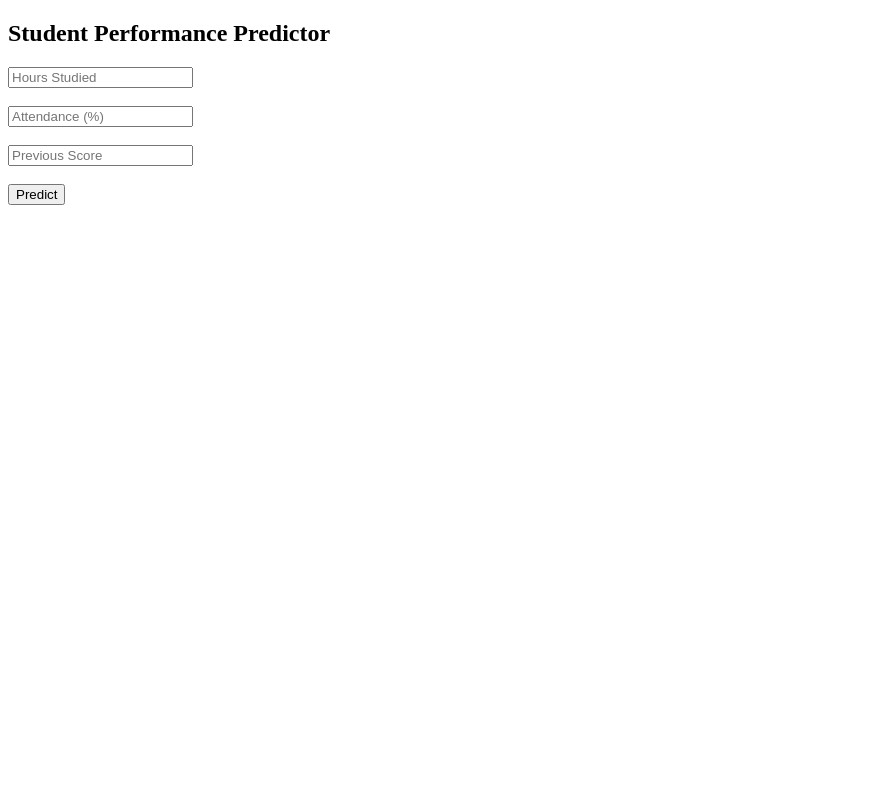
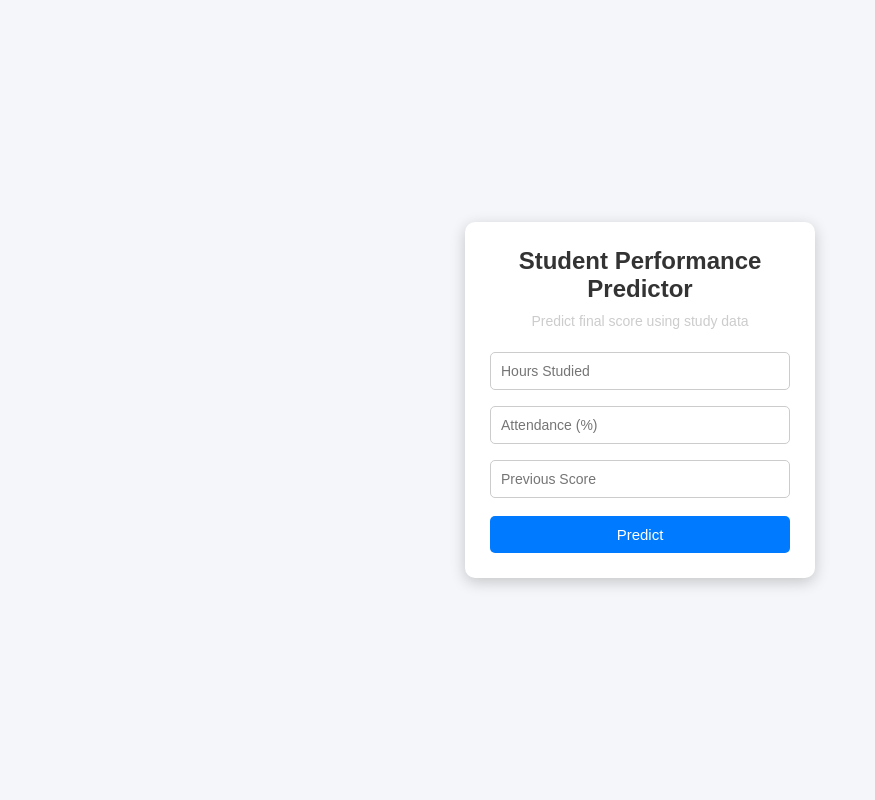
Before and after one commit to praneethdasari/student-performance-app, a Flask app: page / in a window 1280 px wide. Shown: the whole page, without its empty margins (0-875 px from the left). Run offline with Flask 3, Linux system fonts and the light colour scheme; parts of the project's set-up code (start-up, migrations or seed data) failed here and were passed over.

Commit message:
final project with UI

```diff
--- /dev/null
+++ b/static/style.css
@@ -0,0 +1,83 @@
+/* Reset */
+* {
+    margin: 0;
+    padding: 0;
+    box-sizing: border-box;
+}
+
+/* Center whole app */
+body {
+    height: 100vh;
+    display: flex;
+    justify-content: center;   /* horizontal center */
+    align-items: center;       /* vertical center */
+    font-family: Arial, sans-serif;
+    background-color: #f4f6f9;
+}
+
+/* Main container */
+.container {
+    width: 350px;
+    padding: 25px;
+    background-color: #ffffff;
+    border-radius: 10px;
+    box-shadow: 0 4px 15px rgba(0, 0, 0, 0.2);
+    text-align: center;
+}
+
+/* Heading */
+h2 {
+    margin-bottom: 10px;
+    color: #333;
+}
+
+/* Subtitle */
+p {
+    color: #777;
+    font-size: 14px;
+    margin-bottom: 20px;
+}
+
+/* Input fields */
+input {
+    width: 100%;
+    padding: 10px;
+    margin: 8px 0;
+    border: 1px solid #ccc;
+    border-radius: 5px;
+    font-size: 14px;
+}
+
+/* Input focus */
+input:focus {
+    border-color: #007bff;
+    outline: none;
+}
+
+/* Button */
+button {
+    width: 100%;
+    padding: 10px;
+    margin-top: 10px;
+    background-color: #007bff;
+    border: none;
+    color: white;
+    font-size: 15px;
+    border-radius: 5px;
+    cursor: pointer;
+}
+
+/* Button hover */
+button:hover {
+    background-color: #0056b3;
+}
+
+/* Result box */
+.result {
+    margin-top: 15px;
+    padding: 10px;
+    background-color: #e6f7ff;
+    color: #007bff;
+    border-radius: 5px;
+    font-weight: bold;
+}
--- a/templates/index.html
+++ b/templates/index.html
@@ -1,23 +1,56 @@
 <!DOCTYPE html>
 <html>
 <head>
-    <title>Student Predictor</title>
+    <title>Student Performance Predictor</title>
+
+    <!-- Link CSS -->
+    <link rel="stylesheet" href="{{ url_for('static', filename='style.css') }}">
 </head>
+
 <body>
 
+<div class="container">
+
     <h2>Student Performance Predictor</h2>
+    <p style="color: #ccc; font-size: 14px; margin-bottom: 15px;">
+        Predict final score using study data
+    </p>
 
     <form action="/predict" method="post">
-    <input type="number" step="0.1" name="hours" placeholder="Hours Studied" required><br><br>
-    <input type="number" name="attendance" placeholder="Attendance (%)" required><br><br>
-    <input type="number" name="previous" placeholder="Previous Score" required><br><br>
+
+        <input
+            type="number"
+            step="0.1"
+            name="hours"
+            placeholder="Hours Studied"
+            required
+        >
+
+        <input
+            type="number"
+            name="attendance"
+            placeholder="Attendance (%)"
+            required
+        >
+
+        <input
+            type="number"
+            name="previous"
+            placeholder="Previous Score"
+            required
+        >
 
         <button type="submit">Predict</button>
+
     </form>
 
     {% if prediction %}
-<h3>Result: {{ prediction }}</h3>
+    <div class="result">
+        Predicted Score: {{ prediction }}
+    </div>
     {% endif %}
+
+</div>
 
 </body>
 </html>
```
Lines whose indentation alone changed are shown as unchanged.
